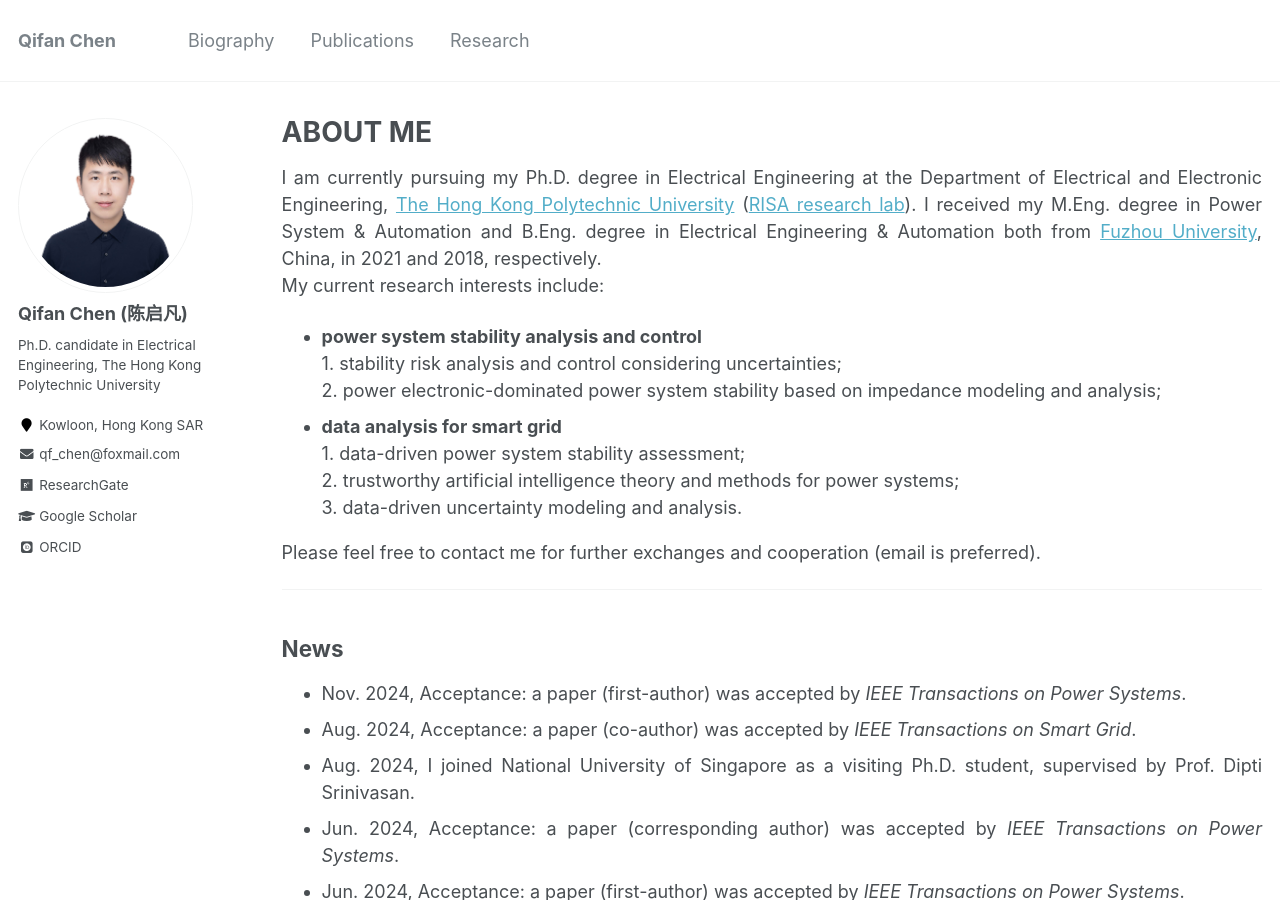
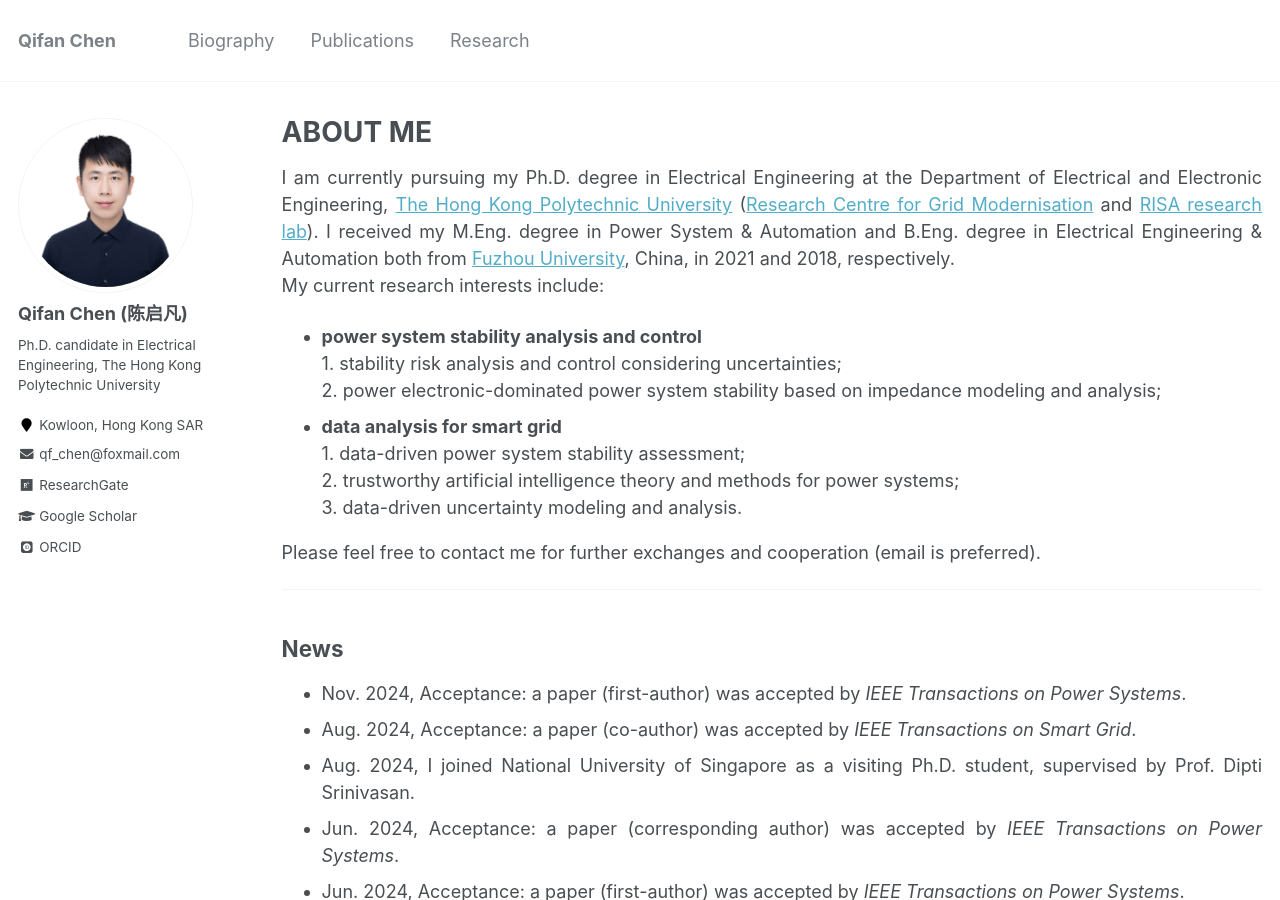
Before and after one commit to ChQf/ChQf.github.io, a Jekyll site: the page built from _pages/about.md, in a window 1280 px wide and 900 px high. Built offline with Jekyll 4.4.1, drawn with Linux system fonts in a browser that asks for light colours; some web fonts are replaced.

Commit message:
Update about.md

```diff
--- a/_pages/about.md
+++ b/_pages/about.md
@@ -9,7 +9,7 @@ redirect_from:
   - /about.html
 ---
 
-I am currently pursuing my Ph.D. degree in Electrical Engineering at the Department of Electrical and Electronic Engineering, [The Hong Kong Polytechnic University](https://www.polyu.edu.hk/){:target="_blank"} ([RISA research lab](https://www.polyu.edu.hk/ee/siqibu/index.html){:target="_blank"}).
+I am currently pursuing my Ph.D. degree in Electrical Engineering at the Department of Electrical and Electronic Engineering, [The Hong Kong Polytechnic University](https://www.polyu.edu.hk/){:target="_blank"} ([Research Centre for Grid Modernisation](https://www.polyu.edu.hk/rcgm/?sc_lang=en){:target="_blank"} and [RISA research lab](https://www.polyu.edu.hk/ee/siqibu/index.html){:target="_blank"}).
 I received my M.Eng. degree in Power System & Automation and B.Eng. degree in Electrical Engineering & Automation both from [Fuzhou University](https://dqxy.fzu.edu.cn/){:target="_blank"}, China, in 2021 and 2018, respectively.
 <br>My current research interests include:
 {: .text-justify}
```
